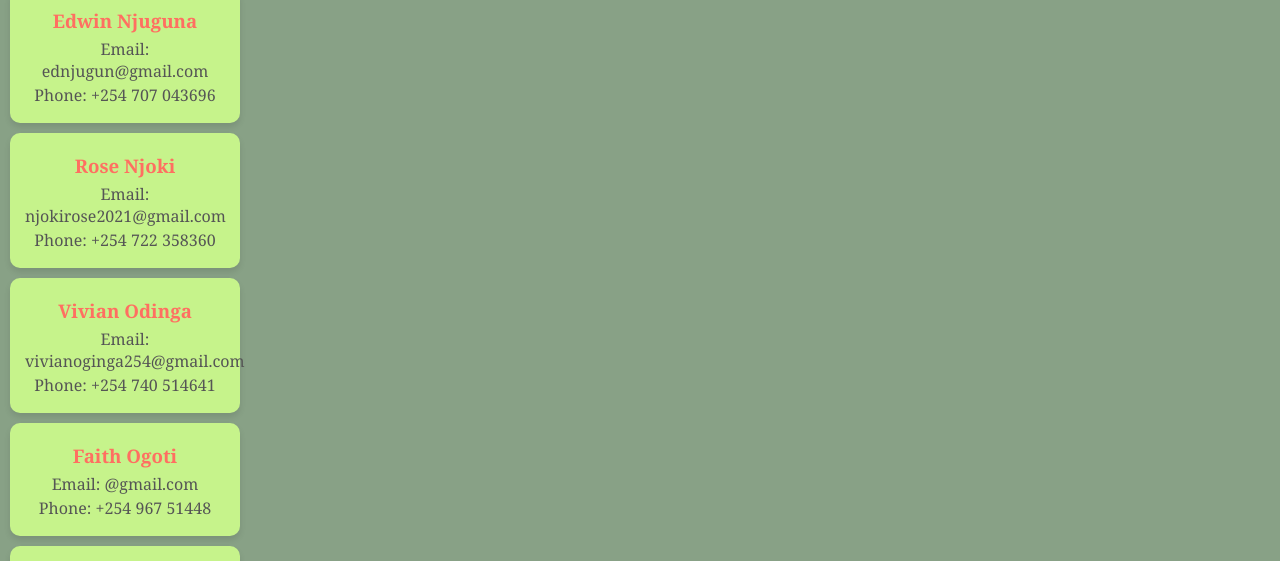
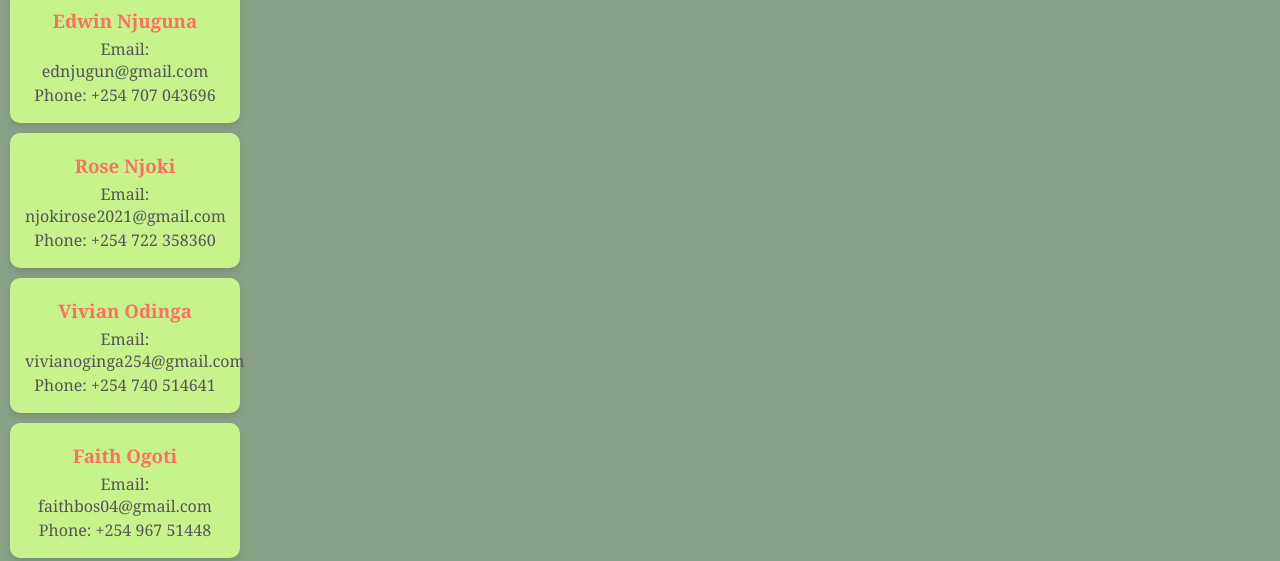
Before and after one commit to xiv-x/beautybuddy, a plain HTML site: page about.html in a window 1280 px wide. Shown: the part 294-855 px from the top of the page. Drawn offline with Linux system fonts and the light colour scheme.

Commit message:
added email

```diff
--- a/about.html
+++ b/about.html
@@ -39,7 +39,7 @@
             </div>
             <div class="profile">
                 <h3>Faith Ogoti</h3>
-                <p>Email: @gmail.com</p>
+                <p>Email: faithbos04@gmail.com</p>
                 <p>Phone: +254 967 51448</p>
             </div>
             <div class="profile">
```
